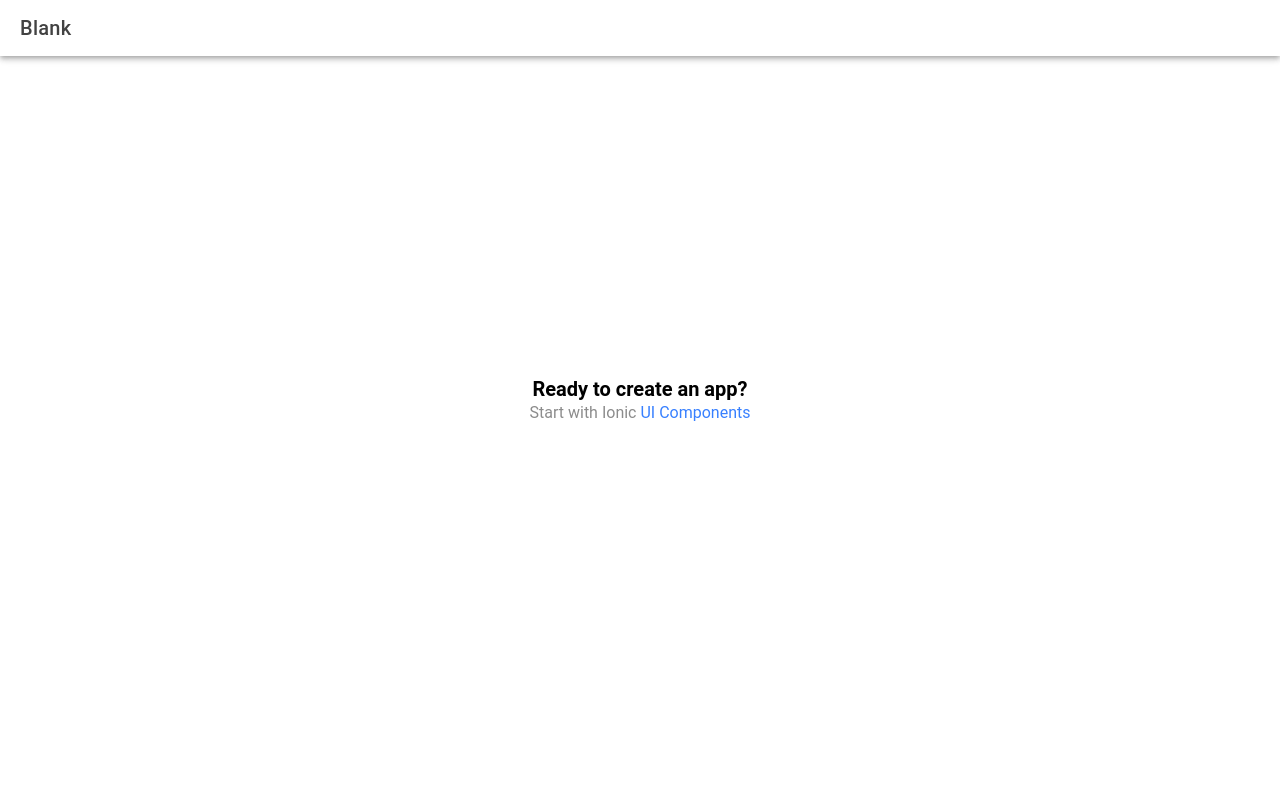
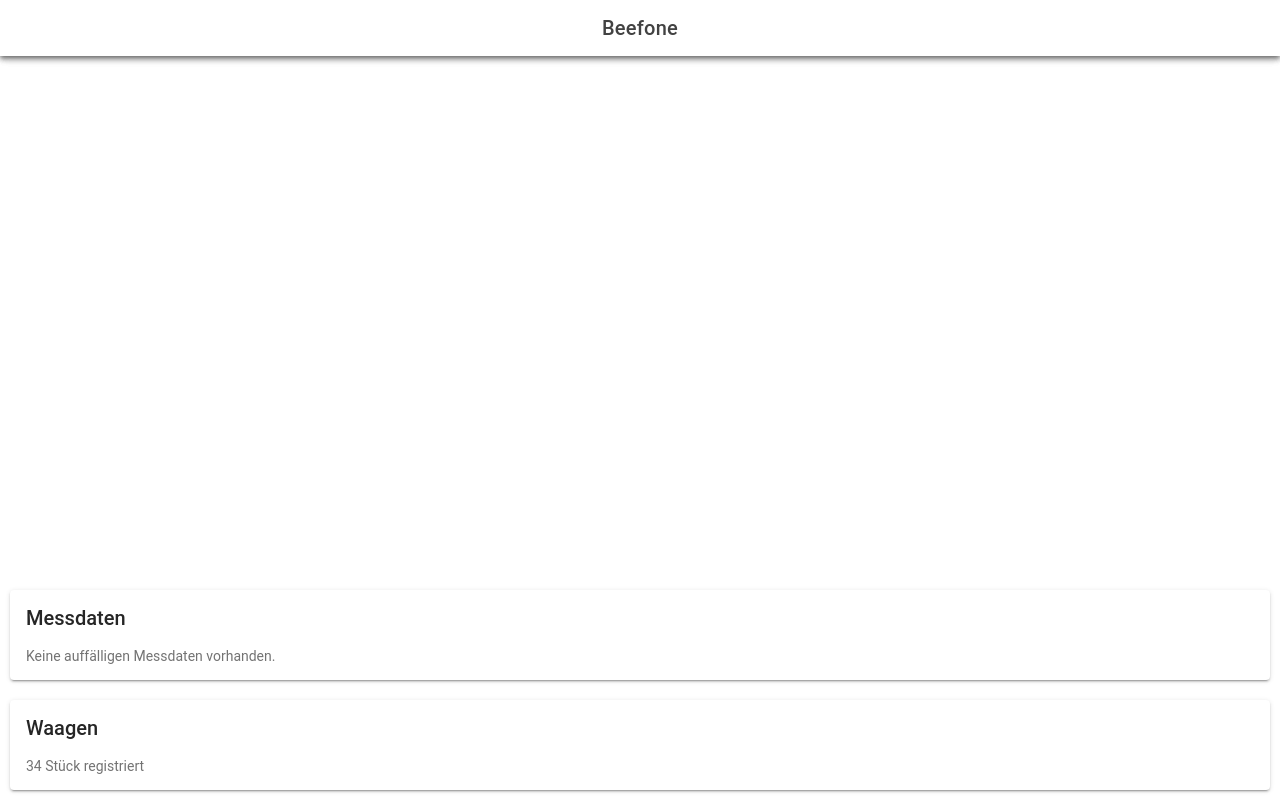
Before and after one commit to TobiSc/beefone, a React (Vite) app: page /home in a window 1280 px wide. Built offline with nearby package versions, Linux system fonts and the light colour scheme.

Commit message:
Homescreen

```diff
--- a/src/App.tsx
+++ b/src/App.tsx
@@ -1,7 +1,7 @@
 import { Redirect, Route } from 'react-router-dom';
-import { IonApp, IonRouterOutlet, setupIonicReact } from '@ionic/react';
+import { IonApp, IonPage, IonRouterOutlet, setupIonicReact } from '@ionic/react';
 import { IonReactRouter } from '@ionic/react-router';
-import Home from './pages/Home';
+import Home from './pages/Home/Home';
 
 /* Core CSS required for Ionic components to work properly */
 import '@ionic/react/css/core.css';
@@ -21,12 +21,16 @@
 
 /* Theme variables */
 import './theme/variables.css';
+import Sidebar from './components/Sidebar';
+import AppBar from './components/AppBar';
 
 setupIonicReact();
 
 const App: React.FC = () => (
   <IonApp>
     <IonReactRouter>
+      <Sidebar />
+      <AppBar />
       <IonRouterOutlet>
         <Route exact path="/home">
           <Home />
--- /dev/null
+++ b/src/components/AppBar.tsx
@@ -0,0 +1,13 @@
+import { IonCard, IonCardContent, IonCardHeader, IonCardTitle, IonContent, IonHeader, IonMenu, IonPage, IonTitle, IonToolbar } from '@ionic/react';
+
+const AppBar: React.FC = () => {
+  return (
+    <IonHeader>
+        <IonToolbar>
+          <IonTitle className="ion-text-center">Beefone</IonTitle>
+        </IonToolbar>
+      </IonHeader>
+  );
+};
+
+export default AppBar;
--- /dev/null
+++ b/src/components/Page.tsx
@@ -0,0 +1,26 @@
+import { IonCard, IonCardContent, IonCardHeader, IonCardTitle, IonContent, IonHeader, IonPage, IonTitle, IonToolbar } from '@ionic/react';
+import ExploreContainer from '../components/ExploreContainer';
+import React from 'react';
+import AppBar from './AppBar';
+import Sidebar from './Sidebar';
+
+type PageProps = {}
+type ChildrenProp = {
+  children: React.ReactElement | React.ReactElement[]
+}
+
+const Page: React.FC<ChildrenProp> = ({children}) => {
+  return (
+    <IonPage>
+        <AppBar />
+        <Sidebar />
+      <IonContent>
+        <div className='content'>
+        {children}
+        </div>
+      </IonContent>
+    </IonPage>
+  );
+};
+
+export default Page;
--- /dev/null
+++ b/src/components/Sidebar.tsx
@@ -0,0 +1,16 @@
+import { IonCard, IonCardContent, IonCardHeader, IonCardTitle, IonContent, IonHeader, IonMenu, IonPage, IonTitle, IonToolbar } from '@ionic/react';
+
+const Sidebar: React.FC = () => {
+  return (
+    <IonMenu contentId="main-content">
+        <IonHeader>
+          <IonToolbar>
+            <IonTitle>Menu Content</IonTitle>
+          </IonToolbar>
+        </IonHeader>
+        <IonContent className="ion-padding">This is the menu content.</IonContent>
+      </IonMenu>
+  );
+};
+
+export default Sidebar;
--- a/src/pages/Home.tsx
+++ /dev/null
@@ -1,25 +0,0 @@
-import { IonContent, IonHeader, IonPage, IonTitle, IonToolbar } from '@ionic/react';
-import ExploreContainer from '../components/ExploreContainer';
-import './Home.css';
-
-const Home: React.FC = () => {
-  return (
-    <IonPage>
-      <IonHeader>
-        <IonToolbar>
-          <IonTitle>Blank</IonTitle>
-        </IonToolbar>
-      </IonHeader>
-      <IonContent fullscreen>
-        <IonHeader collapse="condense">
-          <IonToolbar>
-            <IonTitle size="large">Blank</IonTitle>
-          </IonToolbar>
-        </IonHeader>
-        <ExploreContainer />
-      </IonContent>
-    </IonPage>
-  );
-};
-
-export default Home;
--- /dev/null
+++ b/src/pages/Home/Home.css
@@ -0,0 +1,7 @@
+.content {
+    max-width: 1280px;
+    height: 100%;
+    display: flex;
+    flex-direction: column;
+    justify-content: flex-end;
+}
--- /dev/null
+++ b/src/pages/Home/Home.tsx
@@ -0,0 +1,21 @@
+import { IonCard, IonCardContent, IonCardHeader, IonCardTitle, IonContent, IonHeader, IonPage, IonTitle, IonToolbar } from '@ionic/react';
+import ExploreContainer from '../../components/ExploreContainer';
+import './Home.css';
+import Page from '../../components/Page';
+
+const Home: React.FC = () => {
+  return (
+    <Page>
+        <IonCard>
+          <IonCardHeader><IonCardTitle>Messdaten</IonCardTitle></IonCardHeader>
+          <IonCardContent>Keine auffälligen Messdaten vorhanden.</IonCardContent>
+        </IonCard>
+        <IonCard>
+          <IonCardHeader><IonCardTitle>Waagen</IonCardTitle></IonCardHeader>
+          <IonCardContent>34 Stück registriert</IonCardContent>
+        </IonCard>
+    </Page>
+  );
+};
+
+export default Home;
```
Also changed, not shown: src/pages/Home.css (deleted).
